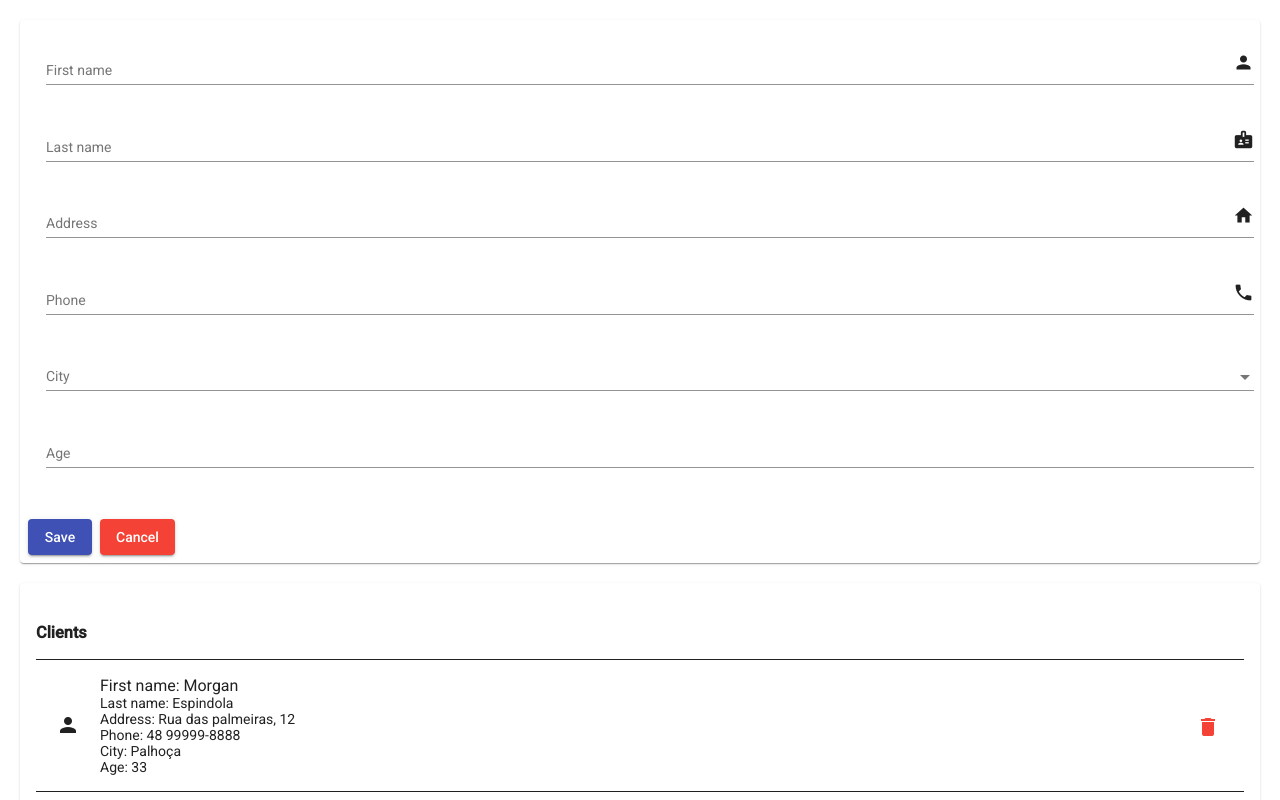
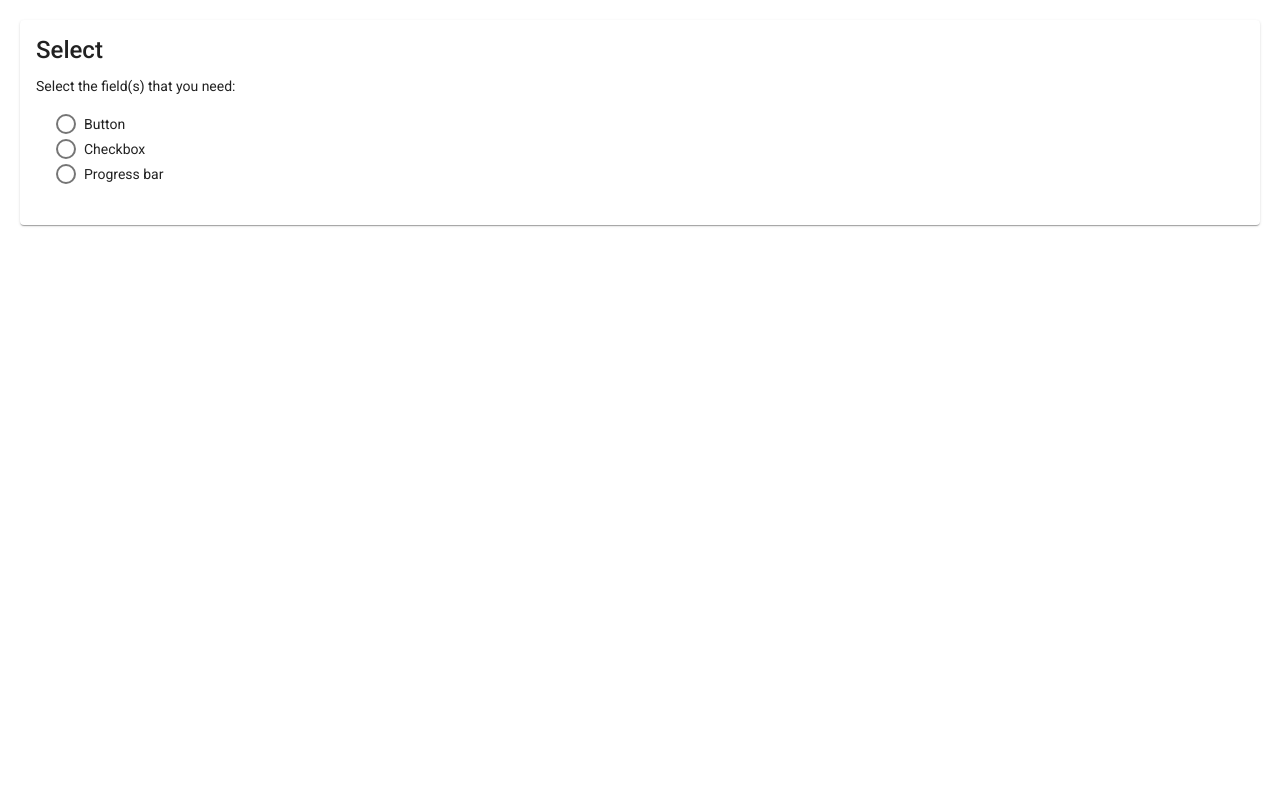
Before and after one commit to mspdl/study--udemy-angular7, an Angular app in the folder directives-app/: page / in a window 1280 px wide. Shown: the top 800 px of the page. Built offline with nearby package versions, Linux system fonts and the light colour scheme.

Commit message:
ngSwitch

```diff
--- a/directives-app/src/app/app.component.html
+++ b/directives-app/src/app/app.component.html
@@ -3,6 +3,7 @@
   <app-ng-class></app-ng-class>
   <app-ng-if></app-ng-if>
   <app-ng-for></app-ng-for>
+  <app-ng-for-form></app-ng-for-form>
 -->
 
-<app-ng-for-form></app-ng-for-form>
+<app-ng-switch></app-ng-switch>
--- /dev/null
+++ b/directives-app/src/app/ng-switch/ng-switch.component.css
@@ -0,0 +1,9 @@
+mat-radio-group {
+  display: flex;
+  flex-direction: column;
+  margin: 20px;
+}
+
+mat-radio-button {
+  margin-bottom: 5px;
+}
--- /dev/null
+++ b/directives-app/src/app/ng-switch/ng-switch.component.html
@@ -0,0 +1,18 @@
+<mat-card>
+  <mat-card-title>Select</mat-card-title>
+  <mat-card-content>
+    <section>
+      <p>Select the field(s) that you need:</p>
+      <mat-radio-group [(ngModel)]="fieldName">
+        <mat-radio-button value="button" >Button</mat-radio-button>
+        <mat-radio-button value="checkbox" >Checkbox</mat-radio-button>
+        <mat-radio-button value="progressbar" >Progress bar</mat-radio-button>
+      </mat-radio-group>
+    </section>
+    <section [ngSwitch]="fieldName">
+      <button *ngSwitchCase="'button'" mat-raised-button color="accent">Button</button>
+      <mat-checkbox *ngSwitchCase="'checkbox'" color="accent" mode="indeterminate">Checkbox</mat-checkbox>
+      <mat-progress-bar *ngSwitchCase="'progressbar'">Progress bar</mat-progress-bar>
+    </section>
+  </mat-card-content>
+</mat-card>
--- /dev/null
+++ b/directives-app/src/app/ng-switch/ng-switch.component.ts
@@ -0,0 +1,17 @@
+import { Component, OnInit } from '@angular/core';
+
+@Component({
+  selector: 'app-ng-switch',
+  templateUrl: './ng-switch.component.html',
+  styleUrls: ['./ng-switch.component.css']
+})
+export class NgSwitchComponent implements OnInit {
+
+  fieldName = ""
+
+  constructor() { }
+
+  ngOnInit(): void {
+  }
+
+}
```
Also changed, not shown: directives-app/src/app/app.module.ts (+6 -2 lines), 1 other file (tests, documents, lock files or other folders).
